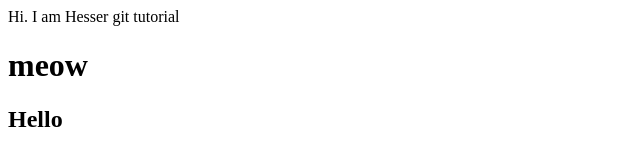
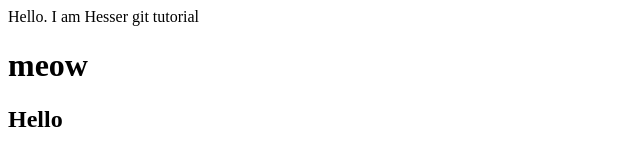
Before and after one commit to Hesam-s/NLP, a plain HTML site: page index.html in a window 1280 px wide. Shown: the full height of the page, 0-640 px from the left. Drawn offline with Linux system fonts and the light colour scheme.

Commit message:
change hi to hello

```diff
--- a/index.html
+++ b/index.html
@@ -7,7 +7,7 @@
     <title>Document</title>
 </head>
 <body>
-    Hi. I am Hesser
+    Hello. I am Hesser
     git tutorial
 
     <h1>meow</h1>
```
